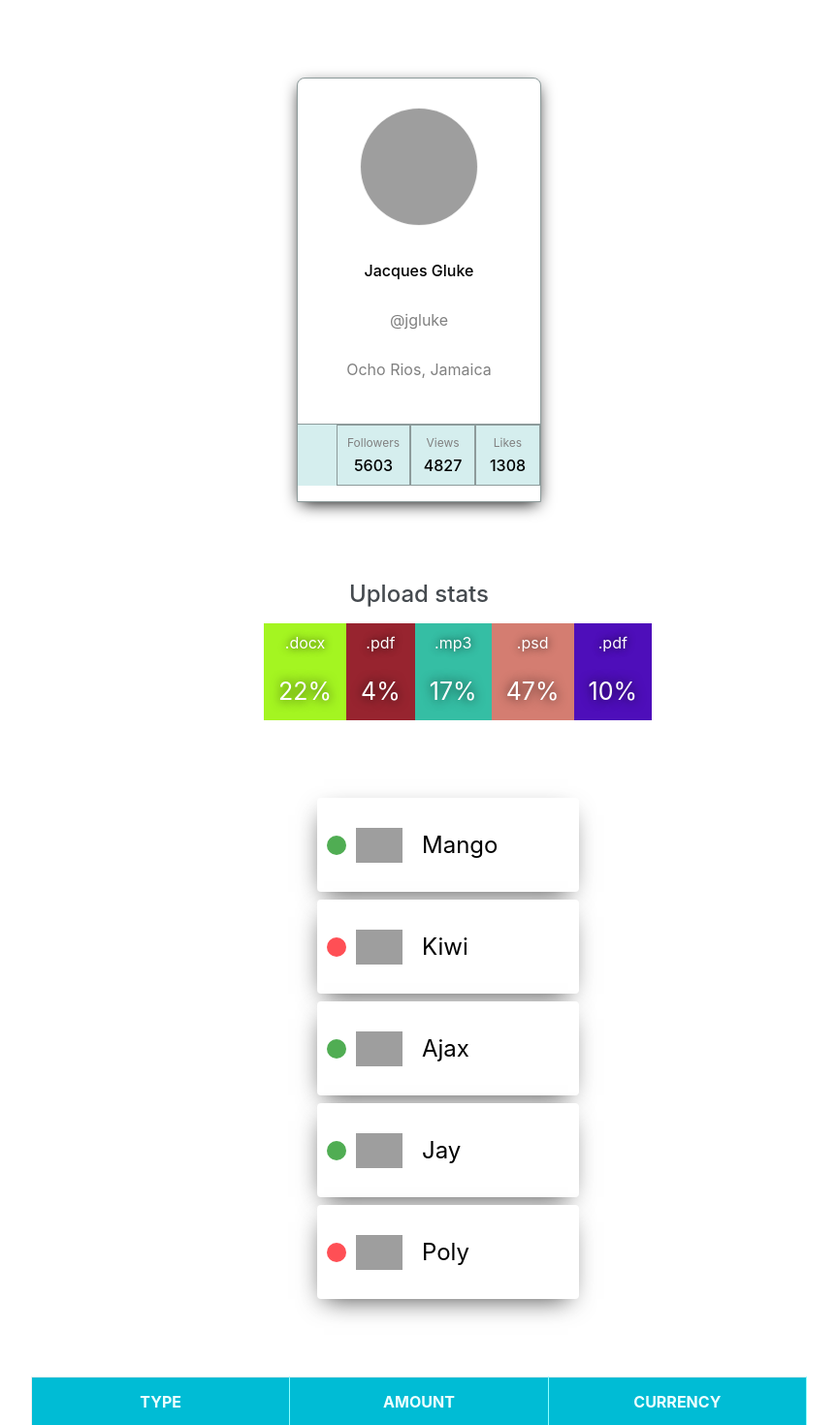
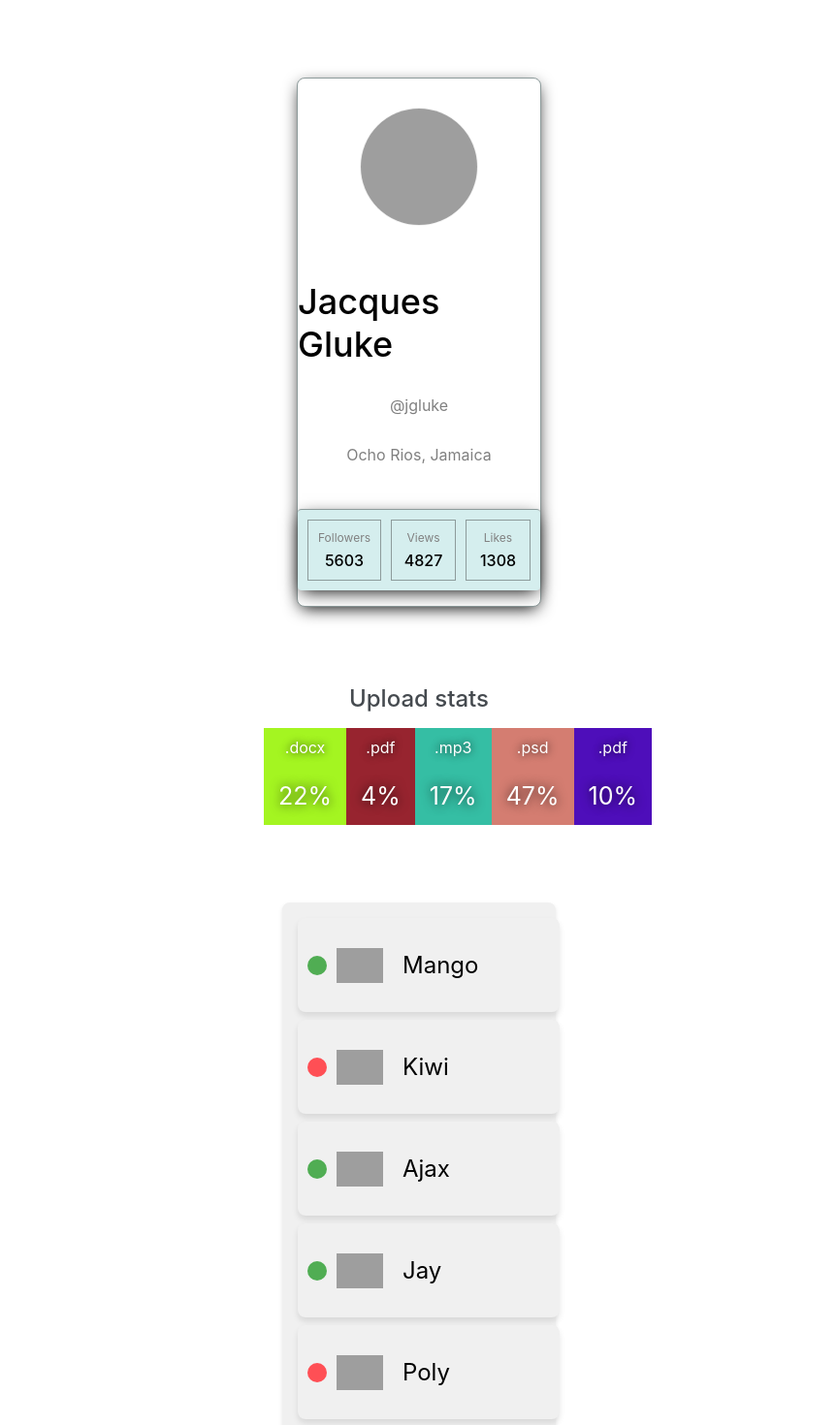
Before and after one commit to Danylo2403/goit-react-hw-01-components, a React (Create React App) app: page / in a window 1280 px wide. Shown: the top 1470 px of the page at 97% size, without its empty margins (208-1071 px from the left). Built offline with nearby package versions, Linux system fonts and the light colour scheme; grey boxes are pictures that could not be loaded.

Commit message:
final commit

```diff
--- a/src/components/FriendList/FriendList.styled.js
+++ b/src/components/FriendList/FriendList.styled.js
@@ -1,10 +1,13 @@
 import styled from 'styled-components';
+
 export const List = styled.ul`
-  margin-left: auto;
-  margin-right: auto;
-  margin-top: 80px;
+  margin: 80px auto 0;
   width: 250px;
   display: flex;
   flex-direction: column;
   gap: 8px;
+  padding: 16px;
+  background-color: #f0f0f0;
+  border-radius: 8px;
+  box-shadow: 0 2px 4px rgba(0, 0, 0, 0.1);
 `;
--- a/src/components/FriendListItem/FriendListItem.styled.js
+++ b/src/components/FriendListItem/FriendListItem.styled.js
@@ -5,11 +5,10 @@ export const Friend = styled.li`
   align-items: center;
   padding: 10px;
   width: 100%;
-  background-color: #ffffff;
-  border-radius: 4px;
-  -webkit-box-shadow: -2px 9px 25px -9px rgba(0, 0, 0, 0.75);
-  box-shadow: -2px 9px 25px -9px rgba(0, 0, 0, 0.75);
-  transition: all 300ms ease-in;
+  background-color: #f0f0f0;
+  border-radius: 8px;
+  box-shadow: 0 4px 6px rgba(0, 0, 0, 0.1);
+  transition: transform 300ms ease-in;
 
   &:hover {
     transform: scale(1.04);
@@ -20,7 +19,7 @@ export const StatusIndicator = styled.span`
   width: 20px;
   height: 20px;
   border-radius: 50%;
-  background-color: ${getStatusColor};
+  background-color: ${props => (props.$isOnline ? '#50AD53' : '#FF4F55')};
   margin-right: 10px;
 `;
 
@@ -31,12 +30,3 @@ export const Avatar = styled.img`
 export const Name = styled.p`
   font-size: 24px;
 `;
-
-function getStatusColor(props) {
-  switch (props.$isOnline) {
-    case true:
-      return '#50AD53';
-    default:
-      return '#FF4F55';
-  }
-}
--- a/src/components/Profile/Profile.styled.js
+++ b/src/components/Profile/Profile.styled.js
@@ -2,15 +2,11 @@ import styled from 'styled-components';
 
 export const ProfileWrapper = styled.div`
   width: 250px;
-  margin-left: auto;
-  margin-right: auto;
-  margin-top: 80px;
+  margin: 80px auto;
   padding-top: 30px;
-  border: 1px rgb(141, 155, 155) solid;
-  border-top-right-radius: 8px;
-  border-top-left-radius: 8px;
+  border: 1px solid #8d9b9b;
+  border-radius: 8px;
   background-color: #fff;
-  -webkit-box-shadow: 0px 5px 17px -4px #000000;
   box-shadow: 0px 5px 17px -4px #000000;
 `;
 
@@ -23,7 +19,7 @@ export const Description = styled.div`
 `;
 
 export const Avatar = styled.img`
-  border: 1px #f1f1f1 solid;
+  border: 1px solid #f1f1f1;
   border-radius: 50%;
   overflow: hidden;
   margin-bottom: 20px;
@@ -32,7 +28,7 @@ export const Avatar = styled.img`
 `;
 
 export const Name = styled.p`
-  font-style: 36px;
+  font-size: 36px;
   font-weight: 500;
   margin-bottom: 15px;
 `;
@@ -49,9 +45,14 @@ export const Location = styled.p`
 export const StatsList = styled.ul`
   display: grid;
   grid-template-columns: repeat(3, 1fr);
-  border-top: 1px rgb(141, 155, 155) solid;
-  background-color: rgb(213, 238, 238);
+  gap: 10px;
+  border-top: 1px solid #8d9b9b;
+  background-color: #d5eeee;
+  padding: 10px;
+  border-radius: 4px;
+  box-shadow: 0px 5px 17px -4px #000000;
 `;
+
 
 export const Item = styled.li`
   padding: 10px;
@@ -59,13 +60,14 @@ export const Item = styled.li`
   flex-direction: column;
   align-items: center;
   gap: 6px;
-  border: 1px rgb(141, 155, 155) solid;
+  border: 1px solid #8d9b9b;
 `;
 
 export const Label = styled.span`
   font-size: 12px;
   color: grey;
 `;
+
 export const Quantity = styled.span`
   font-weight: 500;
 `;
```
Also changed, not shown: src/components/App.js (+5 -3 lines), src/utils/color-randomizer.js (renamed from src/utils/color-randomizer.jsx).
